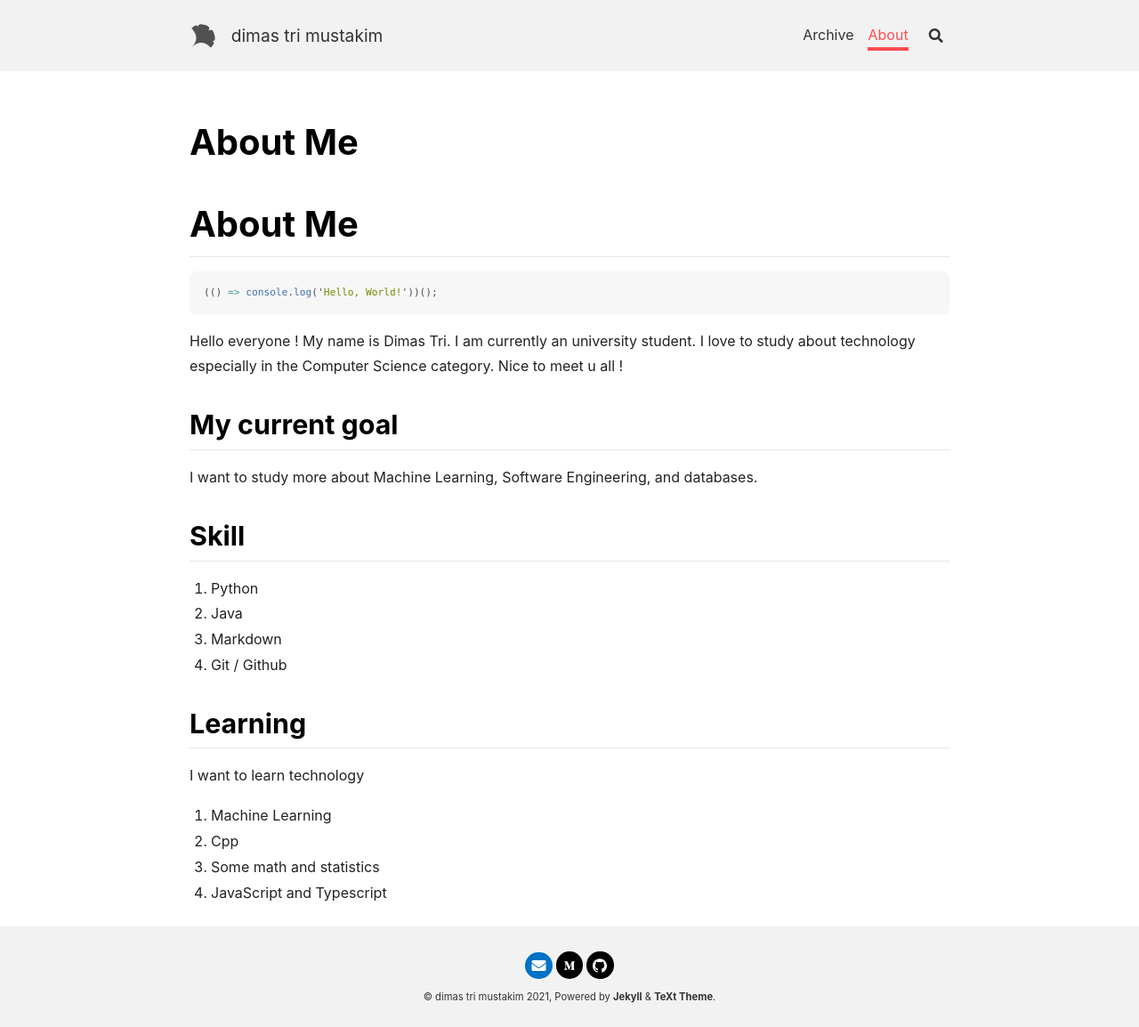
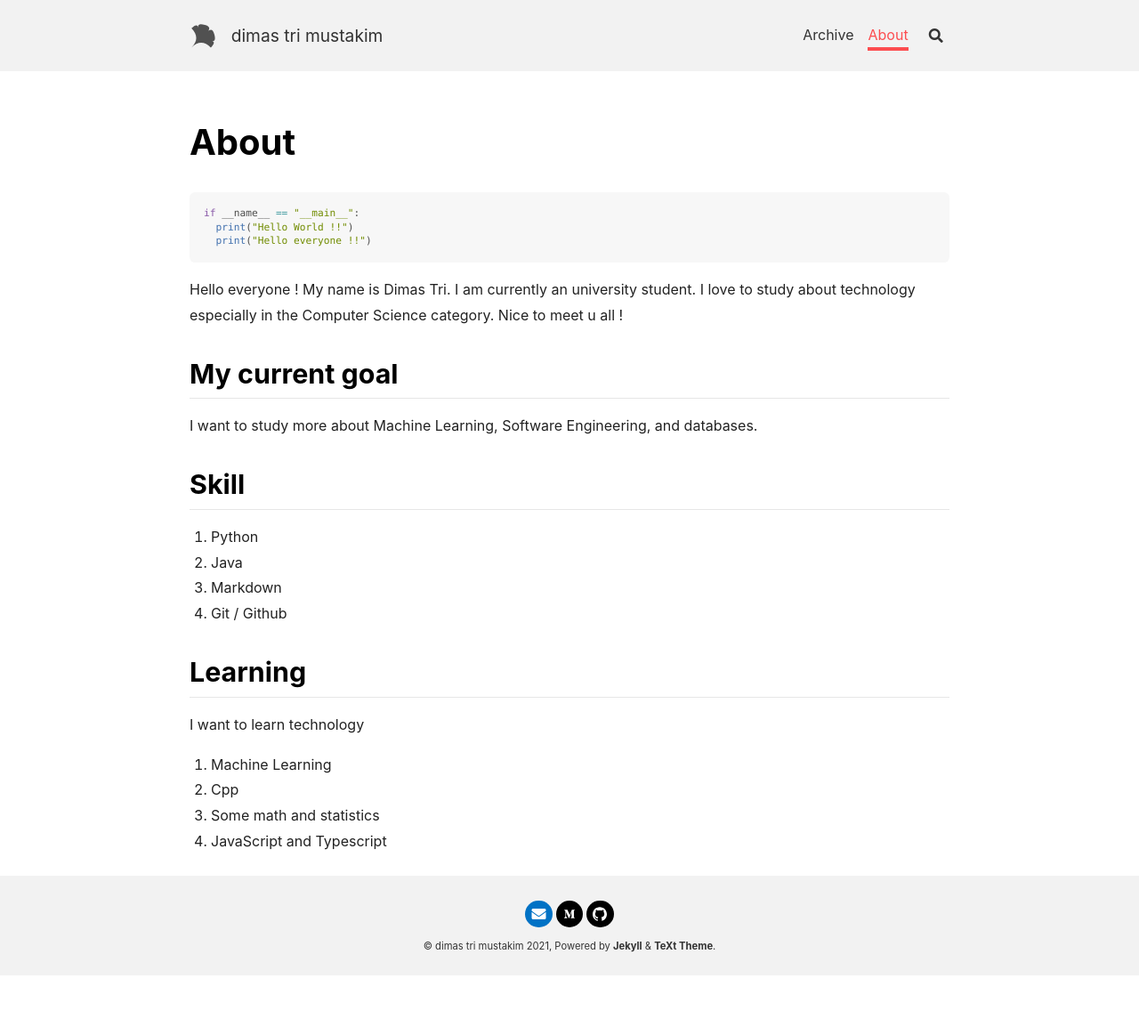
Before and after one commit to tridims/tridims.github.io, a Jekyll site: the page built from about.md, in a window 1280 px wide. Shown: the whole page at 89% size. Built offline with Jekyll 4.4.1, drawn with Linux system fonts in a browser that asks for light colours; nearby versions of some CDN libraries; our own code applies the rules of GitHub Pages for plain Markdown files; after the commit the page ends 1096 px from its top, so only the background shows below that.

Commit message:
mod config, about

````diff
--- a/_config.yml
+++ b/_config.yml
@@ -45,7 +45,7 @@ author:
   weibo     : # "user_id"   the last part of your profile url, e.g. https://www.weibo.com/user_id/profile?...
   googleplus: # "user_id"   the last part of your profile url, e.g. https://plus.google.com/u/0/user_id
   telegram  : # "user_name" the last part of your profile url, e.g. https://t.me/user_name
-  medium    : tridim # "user_name" the last part of your profile url, e.g. https://medium.com/user_name
+  medium    : /@tridim # "user_name" the last part of your profile url, e.g. https://medium.com/user_name
   zhihu     : # "user_name" the last part of your profile url, e.g. https://www.zhihu.com/people/user_name
   douban    : # "user_name" the last part of your profile url, e.g. https://www.douban.com/people/user_name
   linkedin  : # "user_name" the last part of your profile url, e.g. https://www.linkedin.com/in/user_name
--- a/about.md
+++ b/about.md
@@ -26,10 +26,10 @@ titles:
 key: page-about
 ---
 
-# About Me
-
-```javascript
-(() => console.log('Hello, World!'))();
+```python
+if __name__ == "__main__":
+  print("Hello World !!")
+  print("Hello everyone !!")
 ```
 
 Hello everyone ! My name is Dimas Tri. I am currently an university student. I love to study about technology especially in the Computer Science category. Nice to meet u all !
````
